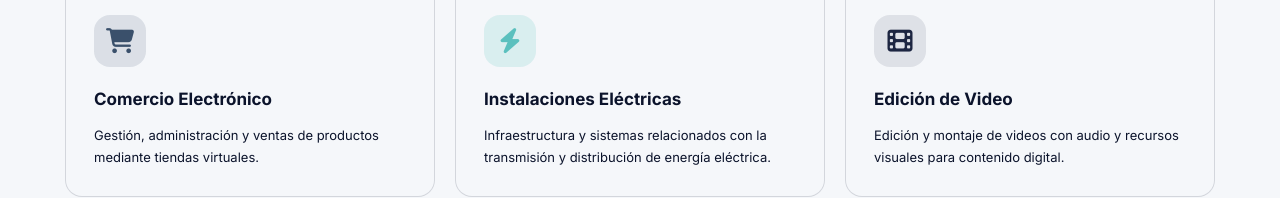
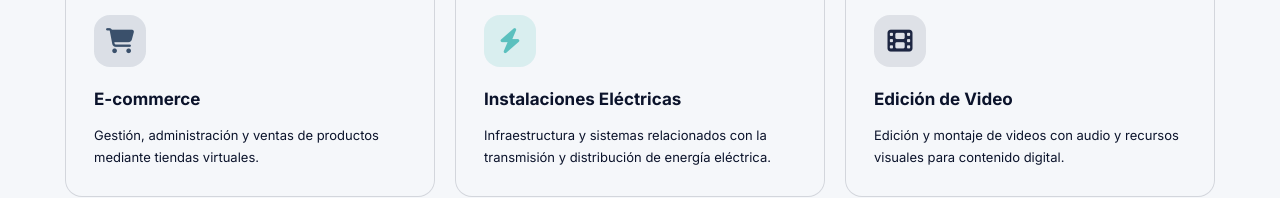
Before and after one commit to rolando20vilca-creator/rolis, a plain HTML site: page index.html in a window 1280 px wide. Shown: the part 2508-2706 px from the top of the page. Drawn offline with Linux system fonts and the light colour scheme.

Commit message:
Update index.html

```diff
--- a/index.html
+++ b/index.html
@@ -185,7 +185,7 @@
                 <img class="tech-card-photo" src="wwwwww.png"
                      alt="Computadora de escritorio abierta durante una revisión técnica" loading="lazy" decoding="async">
                 <i class="fas fa-cart-shopping"></i>
-                <h3>Comercio Electrónico</h3>
+                <h3>E-commerce</h3>
                 <p>Gestión, administración y ventas de productos mediante tiendas virtuales.</p>
             </article>
 
```
